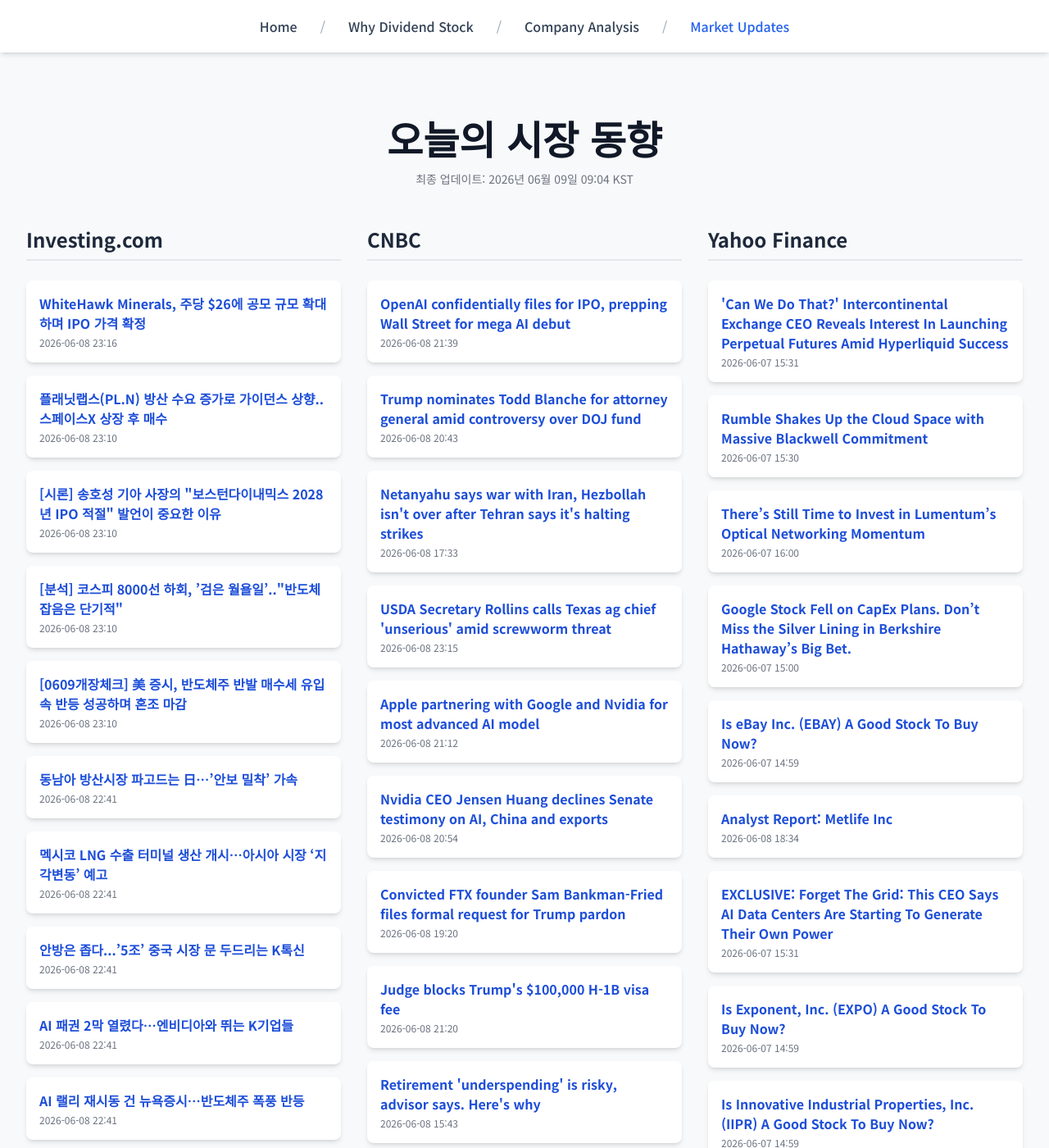
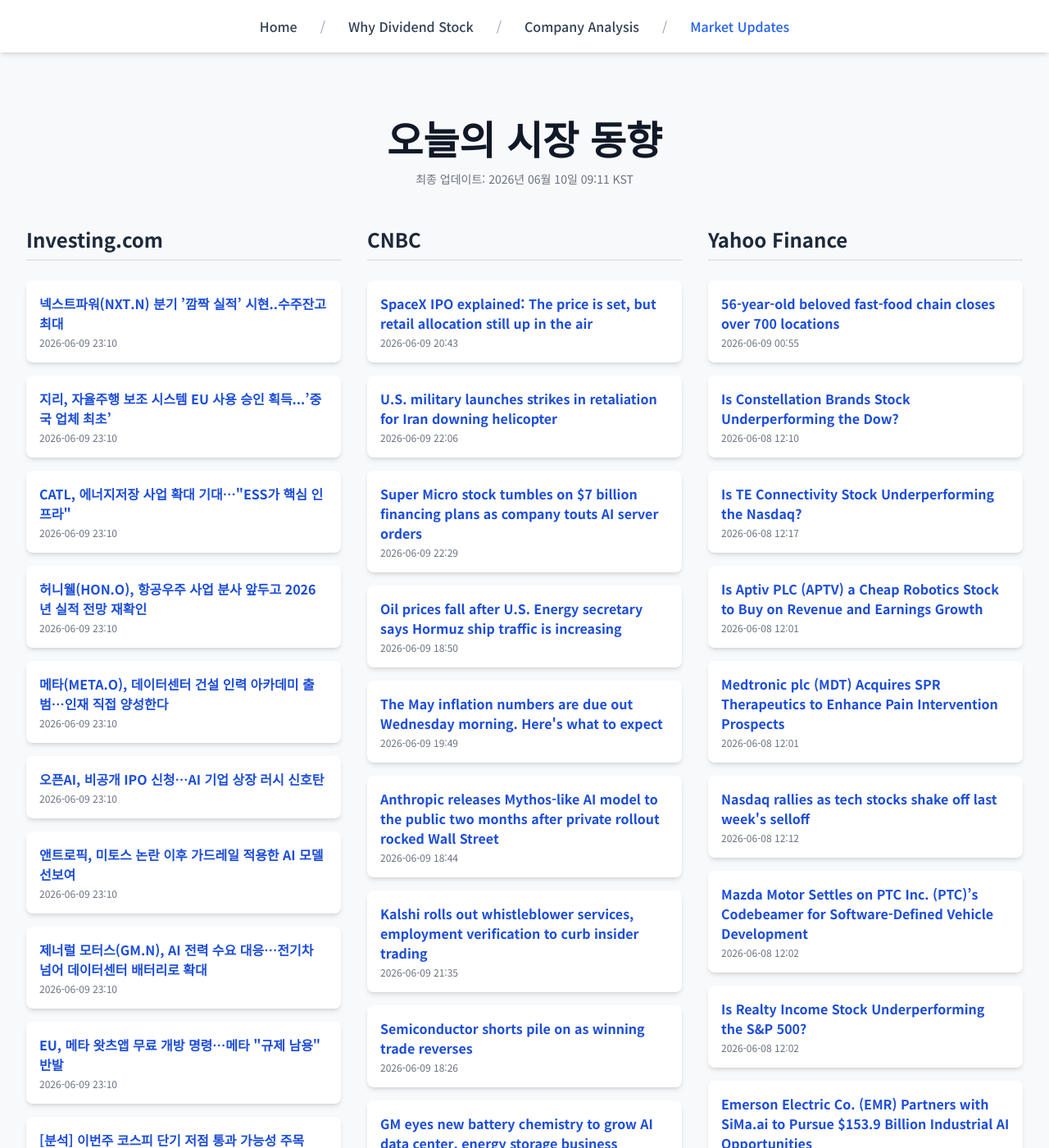
Before and after one commit to Kay-Hwang/my-company-analysis, a Jekyll site: the page built from market-updates.html, in a window 1280 px wide and 1400 px high. Shown: the whole window at 82% size. Built offline with Jekyll 4.4.1, drawn with Linux system fonts in a browser that asks for light colours; nearby versions of some CDN libraries; a script that is not in the unit is left out; some of the changed text lies outside the part shown.

Commit message:
Update daily data

```diff
--- a/_data/latest_data.json
+++ b/_data/latest_data.json
@@ -1,190 +1,190 @@
 {
-  "lastUpdated": "2026년 06월 09일 09:04 KST",
+  "lastUpdated": "2026년 06월 10일 09:11 KST",
   "news": {
     "investing": [
       {
-        "title": "WhiteHawk Minerals, 주당 $26에 공모 규모 확대하며 IPO 가격 확정",
-        "link": "https://kr.investing.com/news/stock-market-news/article-432SI-1976469",
-        "pubDate": "2026-06-08 23:16:07",
-        "summary": "WhiteHawk Minerals, 주당 $26에 공모 규모 확대하며 IPO 가격 확정"
+        "title": "넥스트파워(NXT.N) 분기 ’깜짝 실적’ 시현..수주잔고 최대",
+        "link": "https://kr.investing.com/news/stock-market-news/article-1978313",
+        "pubDate": "2026-06-09 23:10:29",
+        "summary": "넥스트파워(NXT.N) 분기 ’깜짝 실적’ 시현..수주잔고 최대"
       },
       {
-        "title": "플래닛랩스(PL.N) 방산 수요 증가로 가이던스 상향..스페이스X 상장 후 매수",
-        "link": "https://kr.investing.com/news/stock-market-news/article-1976453",
-        "pubDate": "2026-06-08 23:10:25",
-        "summary": "플래닛랩스(PL.N) 방산 수요 증가로 가이던스 상향..스페이스X 상장 후 매수"
+        "title": "지리, 자율주행 보조 시스템 EU 사용 승인 획득...’중국 업체 최초’",
+        "link": "https://kr.investing.com/news/stock-market-news/article-1978312",
+        "pubDate": "2026-06-09 23:10:29",
+        "summary": "지리, 자율주행 보조 시스템 EU 사용 승인 획득...’중국 업체 최초’"
       },
       {
-        "title": "[시론] 송호성 기아 사장의 \"보스턴다이내믹스 2028년 IPO 적절\" 발언이 중요한 이유",
-        "link": "https://kr.investing.com/news/stock-market-news/article-1976452",
-        "pubDate": "2026-06-08 23:10:25",
-        "summary": "[시론] 송호성 기아 사장의 \"보스턴다이내믹스 2028년 IPO 적절\" 발언이 중요한 이유"
+        "title": "CATL, 에너지저장 사업 확대 기대…\"ESS가 핵심 인프라\"",
+        "link": "https://kr.investing.com/news/stock-market-news/article-1978311",
+        "pubDate": "2026-06-09 23:10:29",
+        "summary": "CATL, 에너지저장 사업 확대 기대…\"ESS가 핵심 인프라\""
       },
       {
-        "title": "[분석] 코스피 8000선 하회, ’검은 월욜일’..\"반도체 잡음은 단기적\"",
-        "link": "https://kr.investing.com/news/stock-market-news/article-1976451",
-        "pubDate": "2026-06-08 23:10:25",
-        "summary": "[분석] 코스피 8000선 하회, ’검은 월욜일’..\"반도체 잡음은 단기적\""
+        "title": "허니웰(HON.O), 항공우주 사업 분사 앞두고 2026년 실적 전망 재확인",
+        "link": "https://kr.investing.com/news/stock-market-news/article-1978310",
+        "pubDate": "2026-06-09 23:10:28",
+        "summary": "허니웰(HON.O), 항공우주 사업 분사 앞두고 2026년 실적 전망 재확인"
       },
       {
-        "title": "[0609개장체크] 美 증시, 반도체주 반발 매수세 유입 속 반등 성공하며 혼조 마감",
-        "link": "https://kr.investing.com/news/stock-market-news/article-1976450",
-        "pubDate": "2026-06-08 23:10:11",
-        "summary": "[0609개장체크] 美 증시, 반도체주 반발 매수세 유입 속 반등 성공하며 혼조 마감"
+        "title": "메타(META.O), 데이터센터 건설 인력 아카데미 출범…인재 직접 양성한다",
+        "link": "https://kr.investing.com/news/stock-market-news/article-1978309",
+        "pubDate": "2026-06-09 23:10:28",
+        "summary": "메타(META.O), 데이터센터 건설 인력 아카데미 출범…인재 직접 양성한다"
       },
       {
-        "title": "동남아 방산시장 파고드는 日…’안보 밀착’ 가속",
-        "link": "https://kr.investing.com/news/stock-market-news/article-1976435",
-        "pubDate": "2026-06-08 22:41:26",
-        "summary": "동남아 방산시장 파고드는 日…’안보 밀착’ 가속"
+        "title": "오픈AI, 비공개 IPO 신청…AI 기업 상장 러시 신호탄",
+        "link": "https://kr.investing.com/news/stock-market-news/article-1978308",
+        "pubDate": "2026-06-09 23:10:28",
+        "summary": "오픈AI, 비공개 IPO 신청…AI 기업 상장 러시 신호탄"
       },
       {
-        "title": "멕시코 LNG 수출 터미널 생산 개시…아시아 시장 ‘지각변동’ 예고",
-        "link": "https://kr.investing.com/news/stock-market-news/article-1976434",
-        "pubDate": "2026-06-08 22:41:25",
-        "summary": "멕시코 LNG 수출 터미널 생산 개시…아시아 시장 ‘지각변동’ 예고"
+        "title": "앤트로픽, 미토스 논란 이후 가드레일 적용한 AI 모델 선보여",
+        "link": "https://kr.investing.com/news/stock-market-news/article-1978307",
+        "pubDate": "2026-06-09 23:10:28",
+        "summary": "앤트로픽, 미토스 논란 이후 가드레일 적용한 AI 모델 선보여"
       },
       {
-        "title": "안방은 좁다...’5조’ 중국 시장 문 두드리는 K톡신",
-        "link": "https://kr.investing.com/news/stock-market-news/article-1976433",
-        "pubDate": "2026-06-08 22:41:25",
-        "summary": "안방은 좁다...’5조’ 중국 시장 문 두드리는 K톡신"
+        "title": "제너럴 모터스(GM.N), AI 전력 수요 대응…전기차 넘어 데이터센터 배터리로 확대",
+        "link": "https://kr.investing.com/news/stock-market-news/article-1978306",
+        "pubDate": "2026-06-09 23:10:27",
+        "summary": "제너럴 모터스(GM.N), AI 전력 수요 대응…전기차 넘어 데이터센터 배터리로 확대"
       },
       {
-        "title": "AI 패권 2막 열렸다…엔비디아와 뛰는 K기업들",
-        "link": "https://kr.investing.com/news/stock-market-news/article-1976432",
-        "pubDate": "2026-06-08 22:41:25",
-        "summary": "AI 패권 2막 열렸다…엔비디아와 뛰는 K기업들"
+        "title": "EU, 메타 왓츠앱 무료 개방 명령…메타 \"규제 남용\" 반발",
+        "link": "https://kr.investing.com/news/stock-market-news/article-1978305",
+        "pubDate": "2026-06-09 23:10:27",
+        "summary": "EU, 메타 왓츠앱 무료 개방 명령…메타 \"규제 남용\" 반발"
       },
       {
-        "title": "AI 랠리 재시동 건 뉴욕증시…반도체주 폭풍 반등",
-        "link": "https://kr.investing.com/news/stock-market-news/article-1976431",
-        "pubDate": "2026-06-08 22:41:24",
-        "summary": "AI 랠리 재시동 건 뉴욕증시…반도체주 폭풍 반등"
+        "title": "[분석] 이번주 코스피 단기 저점 통과 가능성 주목",
+        "link": "https://kr.investing.com/news/stock-market-news/article-1978304",
+        "pubDate": "2026-06-09 23:10:27",
+        "summary": "[분석] 이번주 코스피 단기 저점 통과 가능성 주목"
       }
     ],
     "cnbc": [
       {
-        "title": "OpenAI confidentially files for IPO, prepping Wall Street for mega AI debut",
-        "link": "https://www.cnbc.com/2026/06/08/openai-confidentially-files-for-ipo-prepping-wall-street-for-ai-debut.html",
-        "pubDate": "Mon, 08 Jun 2026 21:39:02 GMT",
-        "summary": "OpenAI's confidential filing lands days before SpaceX is set to go public and a week after Anthropic announced its confidential disclosure with the SEC."
+        "title": "SpaceX IPO explained: The price is set, but retail allocation still up in the air",
+        "link": "https://www.cnbc.com/2026/06/09/spacex-ipo-explained-stock-price-date.html",
+        "pubDate": "Tue, 09 Jun 2026 20:43:46 GMT",
+        "summary": "Charles Schwab, Fidelity, Robinhood, SoFi and Morgan Stanley's E-Trade are among the brokerage platforms making SpaceX shares available."
       },
       {
-        "title": "Trump nominates Todd Blanche for attorney general amid controversy over DOJ fund",
-        "link": "https://www.cnbc.com/2026/06/08/todd-blanche-trump-nominates-attorney-general.html",
-        "pubDate": "Mon, 08 Jun 2026 20:43:04 GMT",
-        "summary": "Blanche previously served as a criminal defense lawyer for President Trump."
+        "title": "U.S. military launches strikes in retaliation for Iran downing helicopter",
+        "link": "https://www.cnbc.com/2026/06/09/trump-iran-helicopter-hormuz-strait.html",
+        "pubDate": "Tue, 09 Jun 2026 22:06:45 GMT",
+        "summary": "The latest clash with Iran over the Strait of Hormuz came as President Donald Trump repeated that a deal with Tehran could be reached within days."
       },
       {
-        "title": "Netanyahu says war with Iran, Hezbollah isn't over after Tehran says it's halting strikes",
-        "link": "https://www.cnbc.com/2026/06/08/iran-end-military-operations-israel-lebanon-escalation.html",
-        "pubDate": "Mon, 08 Jun 2026 17:33:37 GMT",
-        "summary": "Iran and Israel traded strikes Sunday night for the first time since the U.S. and Iran agreed to a fragile ceasefire in mid-April."
+        "title": "Super Micro stock tumbles on $7 billion financing plans as company touts AI server orders",
+        "link": "https://www.cnbc.com/2026/06/09/super-micro-stock-tumbles-on-7-billion-financing-plans.html",
+        "pubDate": "Tue, 09 Jun 2026 22:29:25 GMT",
+        "summary": "Super Micro is the latest company tied to the AI boom to announce that it's tapping the capital markets."
       },
       {
-        "title": "USDA Secretary Rollins calls Texas ag chief 'unserious' amid screwworm threat",
-        "link": "https://www.cnbc.com/2026/06/08/rollins-miller-texas-ag-chief-unserious-screwworm-threat-trump.html",
-        "pubDate": "Mon, 08 Jun 2026 23:15:57 GMT",
-        "summary": "Texas Agriculture Commissioner Sid Miller lost his bid for a fourth term in a March Republican primary, despite Trump's endorsement."
+        "title": "Oil prices fall after U.S. Energy secretary says Hormuz ship traffic is increasing",
+        "link": "https://www.cnbc.com/2026/06/09/oil-prices-iran-war-strait-hormuz-trump-israel-lebanon.html",
+        "pubDate": "Tue, 09 Jun 2026 18:50:48 GMT",
+        "summary": "President Donald Trump has repeatedly said a deal with Tehran to reopen Hormuz is close, but such an agreement still has not materialized."
       },
       {
-        "title": "Apple partnering with Google and Nvidia for most advanced AI model",
-        "link": "https://www.cnbc.com/2026/06/08/apple-google-nvidia-ai-chips.html",
-        "pubDate": "Mon, 08 Jun 2026 21:12:45 GMT",
-        "summary": "Apple's artificial intelligence strategy took center stage at its Worldwide Developers Conference in Cupertino, Calif."
+        "title": "The May inflation numbers are due out Wednesday morning. Here's what to expect",
+        "link": "https://www.cnbc.com/2026/06/09/the-may-inflation-numbers-are-due-out-wednesday-morning-heres-what-to-expect.html",
+        "pubDate": "Tue, 09 Jun 2026 19:49:59 GMT",
+        "summary": "If the Wall Street consensus is correct, the consumer price index is expected to show inflation running at a 4.2% annual rate."
       },
       {
-        "title": "Nvidia CEO Jensen Huang declines Senate testimony on AI, China and exports",
-        "link": "https://www.cnbc.com/2026/06/08/nvidia-jensen-huang-senate-elizabeth-warren-ai-china-export-controls.html",
-        "pubDate": "Mon, 08 Jun 2026 20:54:34 GMT",
-        "summary": "Sen. Elizabeth Warren said Nvidia’s CEO should answer questions publicly as lawmakers scrutinize AI chip sales to China and export controls."
+        "title": "Anthropic releases Mythos-like AI model to the public two months after private rollout rocked Wall Street",
+        "link": "https://www.cnbc.com/2026/06/09/anthropic-mythos-claude-fable-5.html",
+        "pubDate": "Tue, 09 Jun 2026 18:44:09 GMT",
+        "summary": "Anthropic said the broad release is possible because of new safeguards that block responses in specific high-risk areas."
       },
       {
-        "title": "Convicted FTX founder Sam Bankman-Fried files formal request for Trump pardon",
-        "link": "https://www.cnbc.com/2026/06/08/sam-bankman-fried-files-formal-request-for-presidential-pardon-.html",
-        "pubDate": "Mon, 08 Jun 2026 19:20:32 GMT",
-        "summary": "The co-founder of the now defunct FTX crypto exchange is currently serving a 25-year federal prison sentence."
+        "title": "Kalshi rolls out whistleblower services, employment verification to curb insider trading",
+        "link": "https://www.cnbc.com/2026/06/09/kalshi-rolls-out-tighter-measures-amid-concerns-of-insider-trading-.html",
+        "pubDate": "Tue, 09 Jun 2026 21:35:01 GMT",
+        "summary": "The platform will require traders to disclose their employer's identity when trading on sensitive markets, a Wall Street Journal article first reported."
       },
       {
-        "title": "Judge blocks Trump's $100,000 H-1B visa fee",
-        "link": "https://www.cnbc.com/2026/06/08/trump-h1b-visa-fee-blocks.html",
-        "pubDate": "Mon, 08 Jun 2026 21:20:45 GMT",
-        "summary": "Trump had imposed the $100,000 fee in order to restrict the program, arguing that it has undermined U.S. security through the \"replacement of American workers.\""
+        "title": "Semiconductor shorts pile on as winning trade reverses",
+        "link": "https://www.cnbc.com/2026/06/09/semiconductor-shorts-pile-on-as-winning-trade-reverses.html",
+        "pubDate": "Tue, 09 Jun 2026 18:26:25 GMT",
+        "summary": "Investors' favorite trade is suddenly the one they can't stop betting against."
       },
       {
-        "title": "Retirement 'underspending' is risky, advisor says. Here's why",
-        "link": "https://www.cnbc.com/2026/06/08/retirement-risk-underspending.html",
-        "pubDate": "Mon, 08 Jun 2026 15:43:55 GMT",
-        "summary": "Retirees often focus on the risk of spending too much in retirement. But spending too little poses another kind of danger."
+        "title": "GM eyes new battery chemistry to grow AI data center, energy storage business",
+        "link": "https://www.cnbc.com/2026/06/09/gm-batteries-data-centers-energy-storage-business.html",
+        "pubDate": "Tue, 09 Jun 2026 21:02:10 GMT",
+        "summary": "GM is expanding efforts to capitalize on the expected growth of energy storage and data centers and the development of next-generation sodium-ion batteries."
       },
       {
-        "title": "China is helping to cushion global oil prices below $100 — but analysts warn it won’t last",
-        "link": "https://www.cnbc.com/2026/06/08/china-oil-iran-war-us-israel-energy-prices-strait-hormuz.html",
-        "pubDate": "Mon, 08 Jun 2026 11:38:07 GMT",
-        "summary": "China has reduced oil imports since the start of the Iran war, capping global crude prices."
+        "title": "As LIV Golf faces a Saudi funding cliff, CEO says to take PIF 'at their word'",
+        "link": "https://www.cnbc.com/2026/06/09/liv-golf-ceo-pif-funding-cliff.html",
+        "pubDate": "Tue, 09 Jun 2026 21:52:36 GMT",
+        "summary": "PIF is set to stop funding the golf league after the 2026 season, though LIV's Scott O'Neil could not guarantee that the final four tournaments will take place."
       }
     ],
     "yahoo": [
       {
-        "title": "'Can We Do That?' Intercontinental Exchange CEO Reveals Interest In Launching Perpetual Futures Amid Hyperliquid Success",
-        "link": "https://finance.yahoo.com/markets/options/articles/intercontinental-exchange-ceo-reveals-interest-153130865.html",
-        "pubDate": "2026-06-07T15:31:30Z",
-        "summary": "'Can We Do That?' Intercontinental Exchange CEO Reveals Interest In Launching Perpetual Futures Amid Hyperliquid Success"
+        "title": "56-year-old beloved fast-food chain closes over 700 locations",
+        "link": "https://finance.yahoo.com/economy/articles/56-old-beloved-fast-food-005500959.html",
+        "pubDate": "2026-06-09T00:55:00Z",
+        "summary": "56-year-old beloved fast-food chain closes over 700 locations"
       },
       {
-        "title": "Rumble Shakes Up the Cloud Space with Massive Blackwell Commitment",
-        "link": "https://finance.yahoo.com/sectors/technology/articles/rumble-shakes-cloud-space-massive-153002328.html",
-        "pubDate": "2026-06-07T15:30:02Z",
-        "summary": "Rumble Shakes Up the Cloud Space with Massive Blackwell Commitment"
+        "title": "Is Constellation Brands Stock Underperforming the Dow?",
+        "link": "https://finance.yahoo.com/markets/stocks/articles/constellation-brands-stock-underperforming-dow-121012668.html",
+        "pubDate": "2026-06-08T12:10:12Z",
+        "summary": "Is Constellation Brands Stock Underperforming the Dow?"
       },
       {
-        "title": "There’s Still Time to Invest in Lumentum’s Optical Networking Momentum",
-        "link": "https://finance.yahoo.com/markets/stocks/articles/still-time-invest-lumentum-optical-160002104.html",
-        "pubDate": "2026-06-07T16:00:02Z",
-        "summary": "There’s Still Time to Invest in Lumentum’s Optical Networking Momentum"
+        "title": "Is TE Connectivity Stock Underperforming the Nasdaq?",
+        "link": "https://finance.yahoo.com/markets/stocks/articles/te-connectivity-stock-underperforming-nasdaq-121708906.html",
+        "pubDate": "2026-06-08T12:17:08Z",
+        "summary": "Is TE Connectivity Stock Underperforming the Nasdaq?"
       },
       {
-        "title": "Google Stock Fell on CapEx Plans. Don’t Miss the Silver Lining in Berkshire Hathaway’s Big Bet.",
-        "link": "https://finance.yahoo.com/markets/stocks/articles/google-stock-fell-capex-plans-150002930.html",
-        "pubDate": "2026-06-07T15:00:02Z",
-        "summary": "Google Stock Fell on CapEx Plans. Don’t Miss the Silver Lining in Berkshire Hathaway’s Big Bet."
+        "title": "Is Aptiv PLC (APTV) a Cheap Robotics Stock to Buy on Revenue and Earnings Growth",
+        "link": "https://finance.yahoo.com/markets/stocks/articles/aptiv-plc-aptv-cheap-robotics-120154446.html",
+        "pubDate": "2026-06-08T12:01:54Z",
+        "summary": "Is Aptiv PLC (APTV) a Cheap Robotics Stock to Buy on Revenue and Earnings Growth"
       },
       {
-        "title": "Is eBay Inc. (EBAY) A Good Stock To Buy Now?",
-        "link": "https://finance.yahoo.com/markets/stocks/articles/ebay-inc-ebay-good-stock-145946430.html",
-        "pubDate": "2026-06-07T14:59:46Z",
-        "summary": "Is eBay Inc. (EBAY) A Good Stock To Buy Now?"
+        "title": "Medtronic plc (MDT) Acquires SPR Therapeutics to Enhance Pain Intervention Prospects",
+        "link": "https://finance.yahoo.com/sectors/healthcare/articles/medtronic-plc-mdt-acquires-spr-120146086.html",
+        "pubDate": "2026-06-08T12:01:46Z",
+        "summary": "Medtronic plc (MDT) Acquires SPR Therapeutics to Enhance Pain Intervention Prospects"
       },
       {
-        "title": "Analyst Report: Metlife Inc",
-        "link": "https://finance.yahoo.com/research/reports/ARGUS_3186_AnalystReport_1780943646000?yptr=yahoo&ncid=yahooproperties_plusresear_nm5q6ze1cei",
-        "pubDate": "2026-06-08T18:34:06Z",
-        "summary": "Analyst Report: Metlife Inc"
+        "title": "Nasdaq rallies as tech stocks shake off last week's selloff",
+        "link": "https://finance.yahoo.com/markets/stocks/articles/nasdaq-set-bounce-back-strongly-121200178.html",
+        "pubDate": "2026-06-08T12:12:00Z",
+        "summary": "Nasdaq rallies as tech stocks shake off last week's selloff"
       },
       {
-        "title": "EXCLUSIVE: Forget The Grid: This CEO Says AI Data Centers Are Starting To Generate Their Own Power",
-        "link": "https://finance.yahoo.com/sectors/technology/articles/exclusive-forget-grid-ceo-says-153124438.html",
-        "pubDate": "2026-06-07T15:31:24Z",
-        "summary": "EXCLUSIVE: Forget The Grid: This CEO Says AI Data Centers Are Starting To Generate Their Own Power"
+        "title": "Mazda Motor Settles on PTC Inc. (PTC)’s Codebeamer for Software-Defined Vehicle Development",
+        "link": "https://finance.yahoo.com/markets/stocks/articles/mazda-motor-settles-ptc-inc-120211618.html",
+        "pubDate": "2026-06-08T12:02:11Z",
+        "summary": "Mazda Motor Settles on PTC Inc. (PTC)’s Codebeamer for Software-Defined Vehicle Development"
       },
       {
-        "title": "Is Exponent, Inc. (EXPO) A Good Stock To Buy Now?",
-        "link": "https://finance.yahoo.com/markets/stocks/articles/exponent-inc-expo-good-stock-145931993.html",
-        "pubDate": "2026-06-07T14:59:31Z",
-        "summary": "Is Exponent, Inc. (EXPO) A Good Stock To Buy Now?"
+        "title": "Is Realty Income Stock Underperforming the S&P 500?",
+        "link": "https://finance.yahoo.com/markets/stocks/articles/realty-income-stock-underperforming-p-120226125.html",
+        "pubDate": "2026-06-08T12:02:26Z",
+        "summary": "Is Realty Income Stock Underperforming the S&P 500?"
       },
       {
-        "title": "Is Innovative Industrial Properties, Inc. (IIPR) A Good Stock To Buy Now?",
-        "link": "https://finance.yahoo.com/markets/stocks/articles/innovative-industrial-properties-inc-iipr-145909896.html",
-        "pubDate": "2026-06-07T14:59:09Z",
-        "summary": "Is Innovative Industrial Properties, Inc. (IIPR) A Good Stock To Buy Now?"
+        "title": "Emerson Electric Co. (EMR) Partners with SiMa.ai to Pursue $153.9 Billion Industrial AI Opportunities",
+        "link": "https://finance.yahoo.com/sectors/technology/articles/emerson-electric-co-emr-partners-120219155.html",
+        "pubDate": "2026-06-08T12:02:19Z",
+        "summary": "Emerson Electric Co. (EMR) Partners with SiMa.ai to Pursue $153.9 Billion Industrial AI Opportunities"
       },
       {
-        "title": "Is Everpure, Inc. (P) A Good Stock To Buy Now?",
-        "link": "https://finance.yahoo.com/markets/stocks/articles/everpure-inc-p-good-stock-145834619.html",
-        "pubDate": "2026-06-07T14:58:34Z",
-        "summary": "Is Everpure, Inc. (P) A Good Stock To Buy Now?"
+        "title": "Globus Medical, Inc. (GMED) A Cheap Robotics Stock Firing on Earnings and Revenue Growth",
+        "link": "https://finance.yahoo.com/markets/stocks/articles/globus-medical-inc-gmed-cheap-120203626.html",
+        "pubDate": "2026-06-08T12:02:03Z",
+        "summary": "Globus Medical, Inc. (GMED) A Cheap Robotics Stock Firing on Earnings and Revenue Growth"
       }
     ]
   }
```
